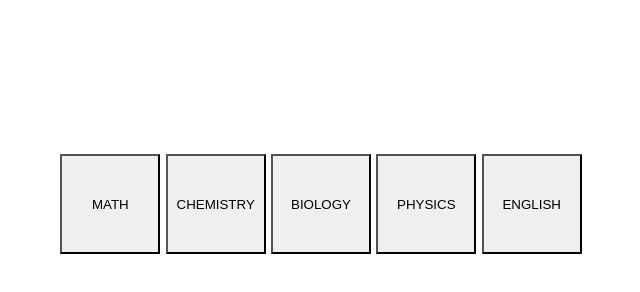
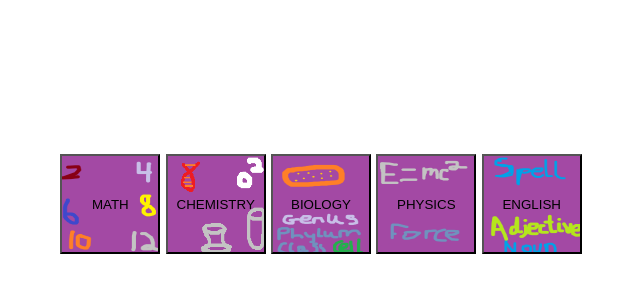
Before and after one commit to Nat2012/Quiz-Platform-DESIGN, a plain HTML site: page index.html in a window 1280 px wide. Shown: the whole page, without its empty margins (319-959 px from the left). Drawn offline with Linux system fonts and the light colour scheme; a script that the page names is missing.

Commit message:
Update Quizza.css

```diff
--- a/Quizza.css
+++ b/Quizza.css
@@ -26,7 +26,7 @@ h2{
 
 
 #Math{
-    background-image: url("file:///c%3A/Users/NATI/OneDrive%20-%20CORONA%20SCHOOLS%27%20TRUST%20COUNCIL/Desktop/NatsProjects/Quizza/Math.png");
+    background-image: url("https://raw.githubusercontent.com/Nat2012/Quiz-Platform-DESIGN/refs/heads/main/Math.png");
     background-size: 100px 100px;
     width: 100px;
     height: 100px;
@@ -34,28 +34,28 @@ h2{
 
 
 #Chemistry{
-    background-image: url("file:///c%3A/Users/NATI/OneDrive%20-%20CORONA%20SCHOOLS%27%20TRUST%20COUNCIL/Desktop/NatsProjects/Quizza/Chemistry.png");
+    background-image: url("https://raw.githubusercontent.com/Nat2012/Quiz-Platform-DESIGN/refs/heads/main/Chemistry.png");
     background-size: 100px 100px;
     width: 100px;
     height: 100px;
 }
 
 #Biology{
-    background-image: url("file:///c%3A/Users/NATI/OneDrive%20-%20CORONA%20SCHOOLS%27%20TRUST%20COUNCIL/Desktop/NatsProjects/Quizza/Biology.png");
+    background-image: url("https://raw.githubusercontent.com/Nat2012/Quiz-Platform-DESIGN/refs/heads/main/Biology.png");
     background-size: 100px 100px;
     width: 100px;
     height: 100px;
 }
 
 #Physics{
-    background-image: url("file:///c%3A/Users/NATI/OneDrive%20-%20CORONA%20SCHOOLS%27%20TRUST%20COUNCIL/Desktop/NatsProjects/Quizza/Physics.png");
+    background-image: url("https://raw.githubusercontent.com/Nat2012/Quiz-Platform-DESIGN/refs/heads/main/Physics.png");
     background-size: 100px 100px;
     width: 100px;
     height: 100px;
 }
 
 #English{
-    background-image: url("file:///c%3A/Users/NATI/OneDrive%20-%20CORONA%20SCHOOLS%27%20TRUST%20COUNCIL/Desktop/NatsProjects/Quizza/English.png");
+    background-image: url("https://raw.githubusercontent.com/Nat2012/Quiz-Platform-DESIGN/refs/heads/main/English.png");
     background-size: 100px 100px;
     width: 100px;
     height: 100px;
```
